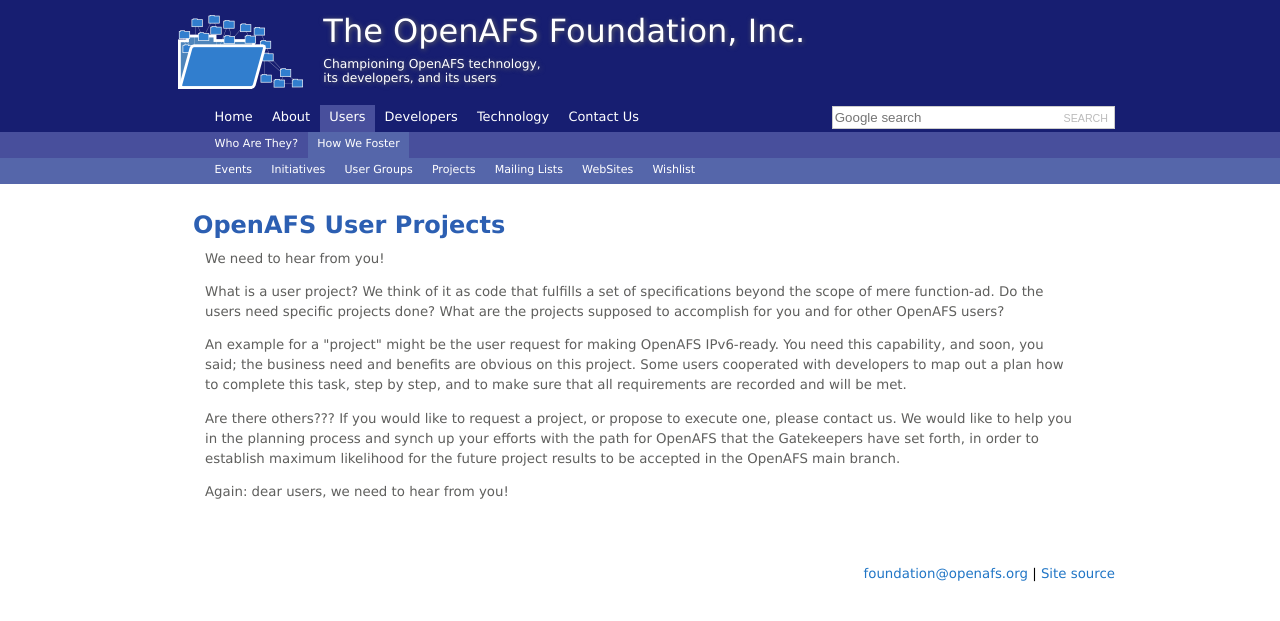
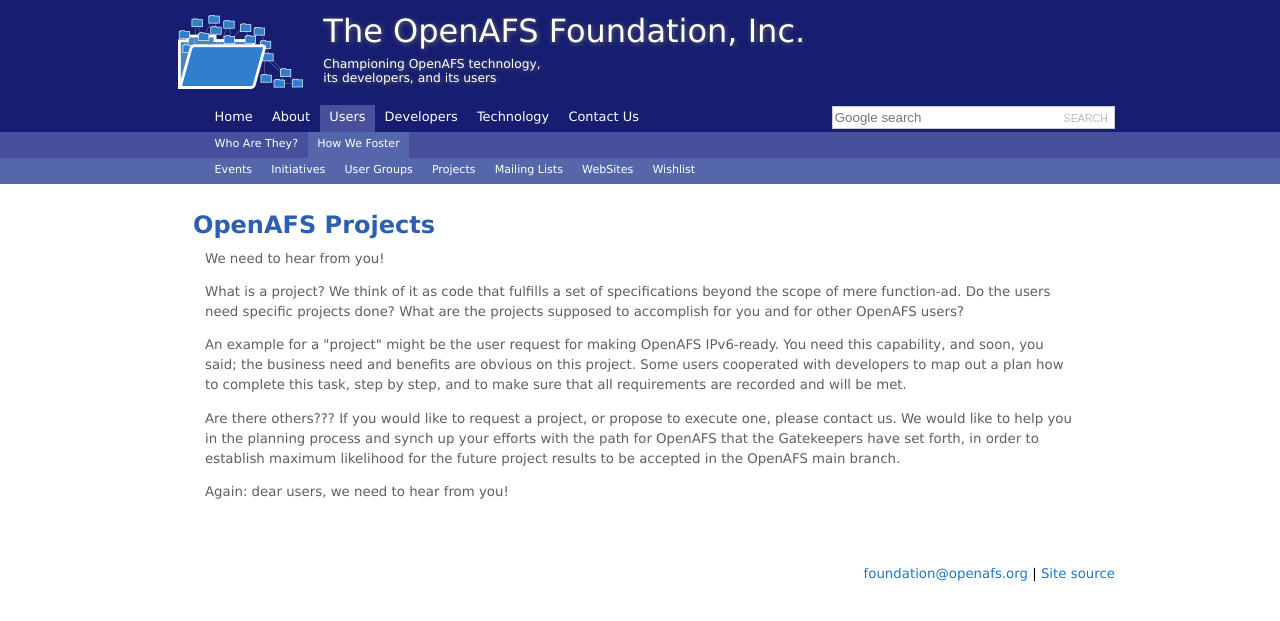
Before and after one commit to openafsfoundation/openafsfoundation.org, a Jekyll site: the page built from users/projects/index.md, in a window 1280 px wide. Shown: the top 621 px of the page. Built offline with Jekyll 4.4.1, drawn with Linux system fonts in a browser that asks for light colours.

Commit message:
Update index.md

```diff
--- a/users/projects/index.md
+++ b/users/projects/index.md
@@ -3,11 +3,11 @@
 nav: [users,how]
 ---
 
-## OpenAFS User Projects ##
+## OpenAFS Projects ##
 
 We need to hear from you!
 
-What is a user project?  We think of it as code that fulfills a set of specifications beyond the scope of mere function-ad.  Do the users need specific projects done?  What are the projects supposed to accomplish for you and for other OpenAFS users?
+What is a project?  We think of it as code that fulfills a set of specifications beyond the scope of mere function-ad.  Do the users need specific projects done?  What are the projects supposed to accomplish for you and for other OpenAFS users?
 
 An example for a "project" might be the user request for making OpenAFS IPv6-ready.  You need this capability, and soon, you said; the business need and benefits are obvious on this project.  Some users cooperated with developers to map out a plan how to complete this task, step by step, and to make sure that all requirements are recorded and will be met.
 
```
